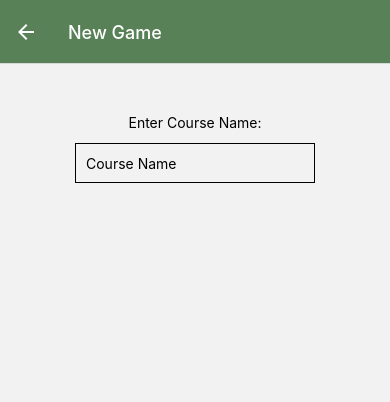
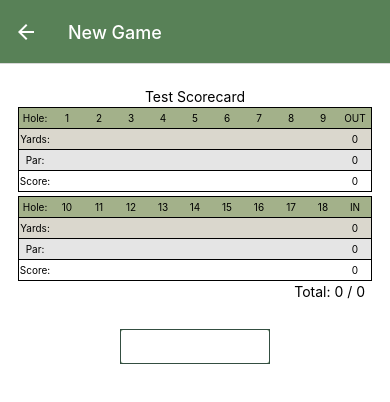
Before and after one commit to pdaly91/Fore-Score, a React Native app: screen /GameScreen in a window 390 px wide. Shown: the top 402 px of the page. Built offline with nearby package versions, Linux system fonts and the light colour scheme.

Commit message:
added score props to update scorecard

```diff
--- a/screens/GameScreen.jsx
+++ b/screens/GameScreen.jsx
@@ -2,18 +2,27 @@ import { Text, View, Button, StyleSheet, TextInput } from 'react-native';
 import React from 'react';
 
 import Scorecard from './components/Scorecard.jsx';
+import GameInput from './components/GameInput.jsx';
 
 const { useState } = React;
 
 export default function GameScreen() {
-  const [course, setCourse] = useState('');
-  const [ready, setReady] = useState(false);
+  const [course, setCourse] = useState('Test'); // set back to empty
+  const [ready, setReady] = useState(true); // set back to false
+  const [currentHole, setCurrentHole] = useState(0);
+  const [yards, setYards] = useState([]);
+  const [pars, setPars] = useState([]);
+  const [scores, setScores] = useState([]);
 
   const handleSubmitCourse = () => {
     if (course.length > 0) {
       setReady(true);
     }
-  }
+  };
+
+  const handleUpdateHole = (hole, yard, par, score) => {
+    setCurrentHole(currentHole + 1);
+  };
 
   if (!ready) {
     return (
@@ -33,8 +42,17 @@ export default function GameScreen() {
     )
   } else {
     return (
-      <View style={styles.scorecard}>
-        <Scorecard course={course} />
+      <View style={styles.container}>
+        <Scorecard
+          course={course}
+          yards={yards}
+          pars={pars}
+          scores={scores}
+        />
+        <GameInput
+          currentHole={currentHole}
+          handleUpdateHole={handleUpdateHole}
+        />
       </View>
     );
   }
@@ -46,10 +64,9 @@ const styles = StyleSheet.create({
     alignItems: 'center',
     marginTop: 50
   },
-  scorecard: {
+  container: {
     flex: 1,
-    justifyContent: 'center',
-    // alignItems: 'center'
+    justifyContent: 'flex-start',
   },
   input: {
     height: 40,
--- /dev/null
+++ b/screens/components/GameInput.jsx
@@ -0,0 +1,51 @@
+import { Text, View, Button, StyleSheet, TextInput } from 'react-native';
+import React from 'react';
+
+export default function GameInput({currentHole, handleUpdateHole}) {
+
+  if (!currentHole) {
+    return (
+      <View style={styles.container}>
+        <View style={styles.button}>
+          <Button
+            title="Begin"
+            onPress={handleUpdateHole}
+            color='#FFF'
+          />
+        </View>
+      </View>
+    )
+  }
+  return (
+    <View style={styles.container}>
+      <Text style={styles.holeName}>{`Hole ${currentHole}`}</Text>
+      <Text style={styles.holeText}>Yards:</Text>
+      <Text style={styles.holeText}>Par:</Text>
+    </View>
+  )
+}
+
+const styles = StyleSheet.create({
+  container: {
+    flex: 2,
+    backgroundColor: '#FFF',
+    alignItems: 'center',
+    justifyContent: 'flex-start',
+  },
+  holeName: {
+    marginVertical: 10,
+    fontSize: 24
+  },
+  holeText: {
+    marginVertical: 5,
+    fontSize: 16
+  },
+  button: {
+    margin: 5,
+    borderWidth: 1,
+    maxWidth: 150,
+    minWidth: 150,
+    backgroundColor: '#588157',
+    borderColor: '#344E41'
+  }
+});
--- a/screens/components/Scorecard.jsx
+++ b/screens/components/Scorecard.jsx
@@ -1,18 +1,17 @@
 import { Text, View, Button, StyleSheet } from 'react-native';
 import React from 'react';
 
-const { useState } = React;
+const { useState, useEffect } = React;
 
-export default function Scorecard({course}) {
+export default function Scorecard({course, yards, pars, scores}) {
   const holesFront = [1, 2, 3, 4, 5, 6, 7, 8, 9];
   const holesBack = [10, 11, 12, 13, 14, 15, 16, 17, 18];
-  const currentHole = useState(0);
-  const [yardsFront, setYardsFront] = useState([null, null, null, null, null, null, null, null, null]);
-  const [yardsBack, setYardsBack] = useState([null, null, null, null, null, null, null, null, null]);
-  const [parFront, setParFront] = useState([null, null, null, null, null, null, null, null, null]);
-  const [parBack, setParBack] = useState([null, null, null, null, null, null, null, null, null]);
-  const [scoreFront, setScoreFront] = useState([null, null, null, null, null, null, null, null, null]);
-  const [scoreBack, setScoreBack] = useState([null, null, null, null, null, null, null, null, null]);
+  const [yardsFront, setYardsFront] = useState([]);
+  const [yardsBack, setYardsBack] = useState([]);
+  const [parFront, setParFront] = useState([]);
+  const [parBack, setParBack] = useState([]);
+  const [scoreFront, setScoreFront] = useState([]);
+  const [scoreBack, setScoreBack] = useState([]);
 
   const getSum = (arr) => {
     let sum = 0;
@@ -23,6 +22,32 @@ export default function Scorecard({course}) {
     }
     return sum;
   };
+
+  useEffect(() => {
+    let frntYds = [];
+    let bckYds = [];
+    let frntPrs = [];
+    let bckPrs = [];
+    let frntScr = [];
+    let bckScr = [];
+    for (let i = 0; i < 18; i++) {
+      if (i < 9) {
+        yards[i] ? frntYds.push(yards[i]) : frntYds.push(null);
+        pars[i] ? frntPrs.push(pars[i]) : frntPrs.push(null);
+        scores[i] ? frntScr.push(scores[i]) : frntScr.push(null);
+      } else {
+        yards[i] ? bckYds.push(yards[i]) : bckYds.push(null);
+        pars[i] ? bckPrs.push(pars[i]) : bckPrs.push(null);
+        scores[i] ? bckScr.push(scores[i]) : bckScr.push(null);
+      }
+    }
+    setYardsFront(frntYds);
+    setYardsBack(bckYds);
+    setParFront(frntPrs);
+    setParBack(bckPrs);
+    setScoreFront(frntScr);
+    setScoreBack(bckScr);
+  }, [yards]);
 
   return (
     <View style={styles.container}>
```
